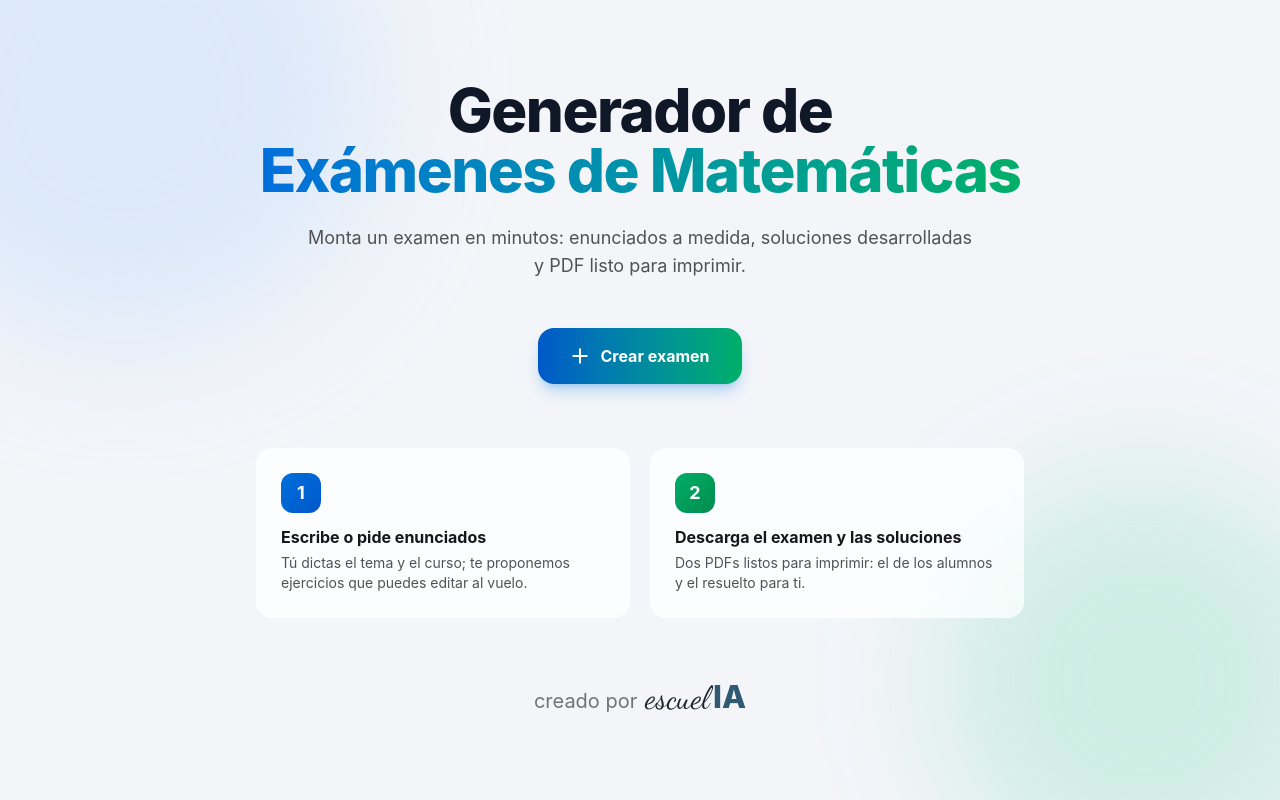
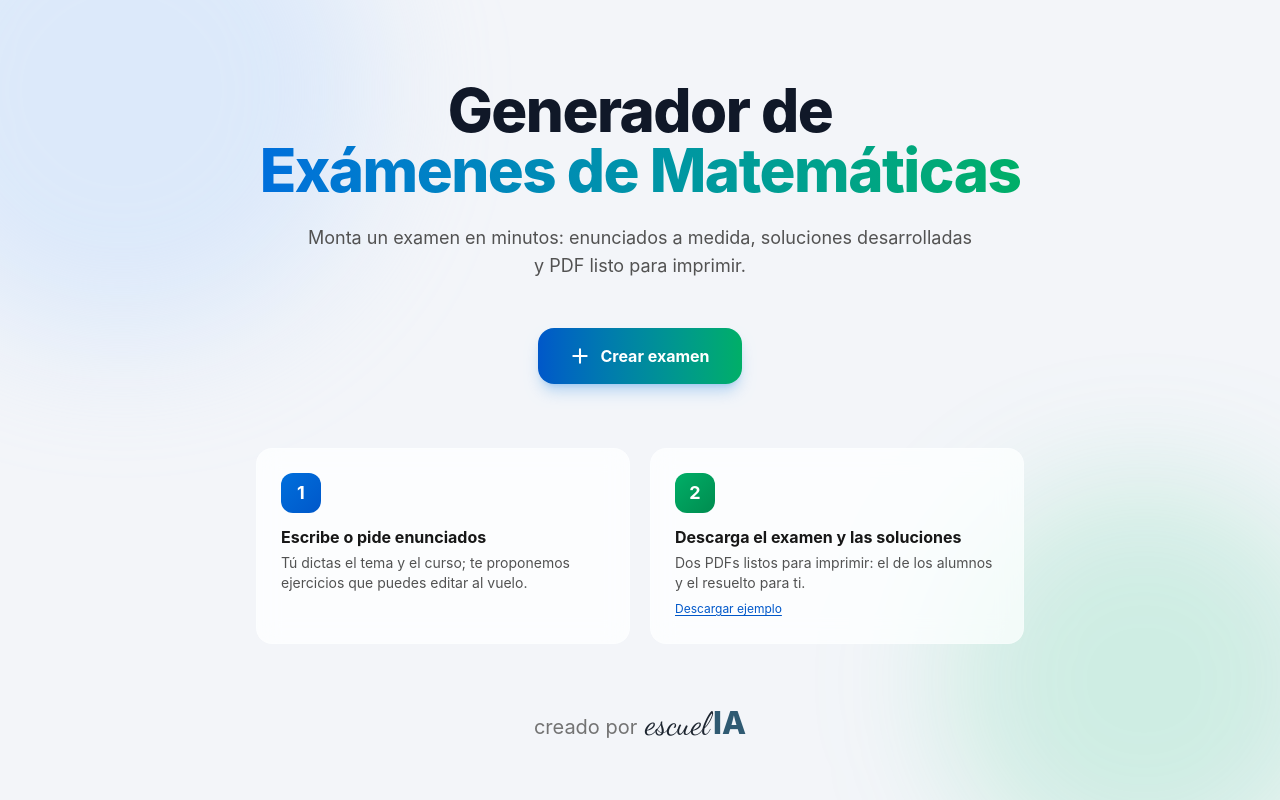
Before and after one commit to sheriffff/exams, a Vue app: page / in a window 1280 px wide. Built offline with nearby package versions, Linux system fonts and the light colour scheme; a web font is replaced by a local one.

Commit message:
link ejemplo en landing

```diff
--- a/src/pages/HomePage.vue
+++ b/src/pages/HomePage.vue
@@ -59,6 +59,7 @@ function handlePorClick() {
           <div class="w-10 h-10 rounded-xl bg-gradient-to-br from-accent-500 to-accent-600 text-white flex items-center justify-center mb-3 text-lg font-bold">2</div>
           <h3 class="font-bold text-neutral-900 mb-1">Descarga el examen y las soluciones</h3>
           <p class="text-sm text-neutral-600">Dos PDFs listos para imprimir: el de los alumnos y el resuelto para ti.</p>
+          <a href="/ejemplo.pdf" target="_blank" class="inline-block mt-2 text-xs text-primary-600 hover:text-primary-700 underline underline-offset-2">Descargar ejemplo</a>
         </div>
       </div>
 
```
Also changed, not shown: 1 other file (tests, documents, lock files or other folders).
